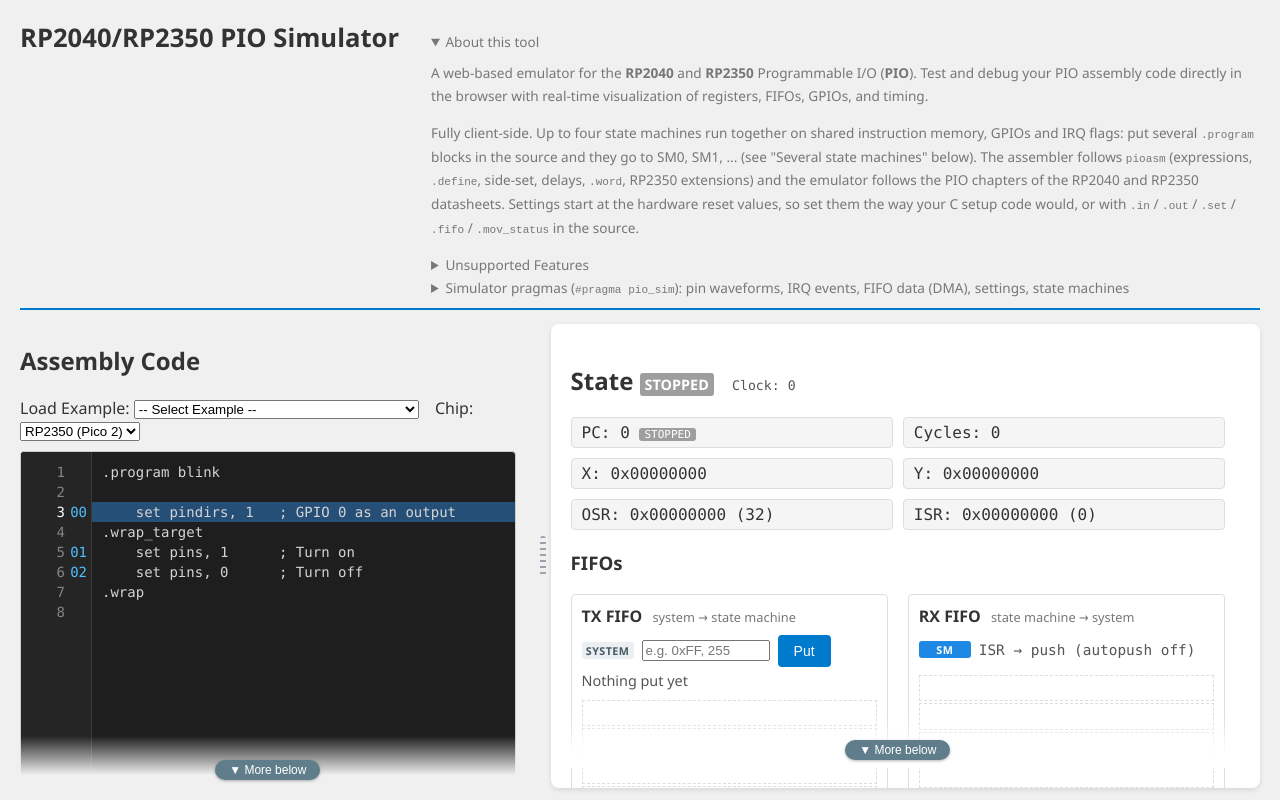
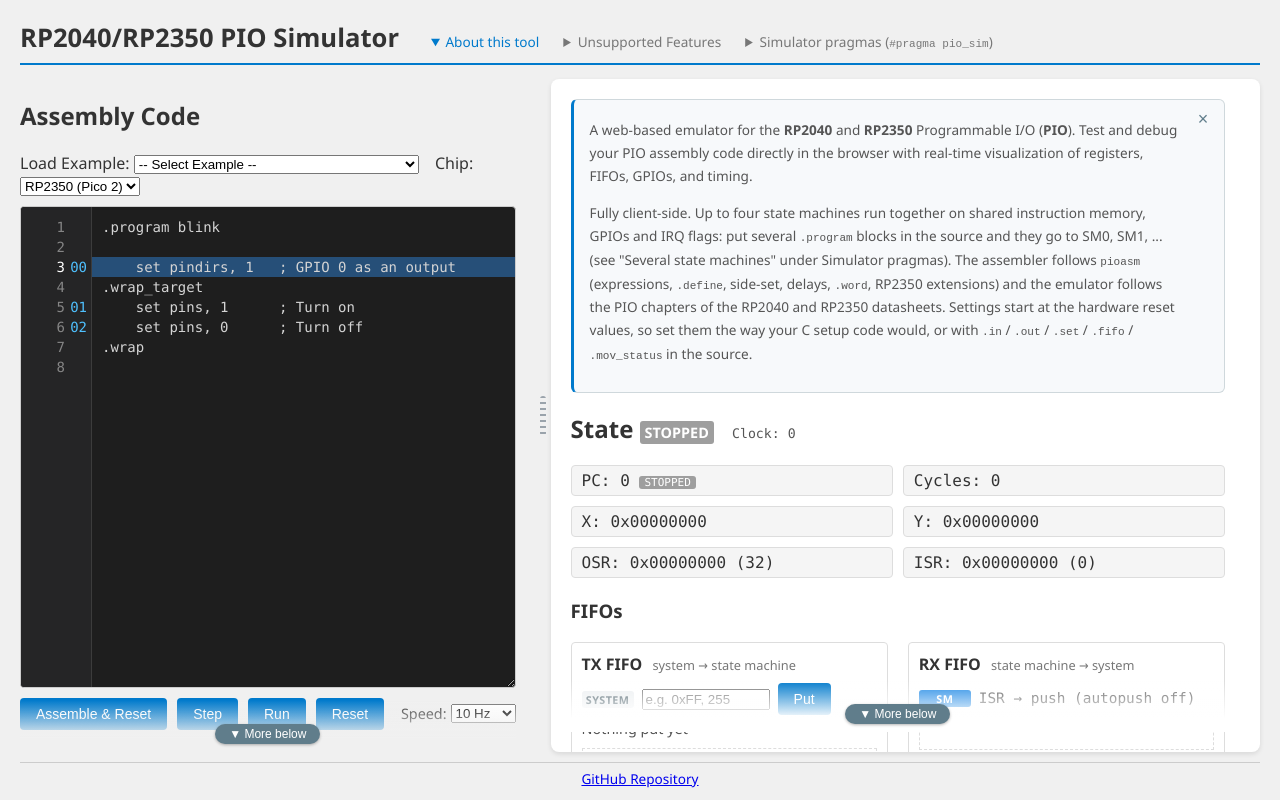
Before and after one commit to ice458/pio_sim, a plain HTML site: page index.html in a window 1280 px wide. Both pictures are taken after a click on the heading "About this tool". Drawn offline with Linux system fonts and the light colour scheme.

Commit message:
Header help beside the editor; footer across the page
- The three help sections stay as one row of titles. What one opens no
  longer reflows the header or covers the page: it shows at the top of
  the State pane, beside the editor, so the pragma reference can be read
  while writing the program. One at a time; it stays open while editing
  and closes with its title again or its x.
- The footer is one line across the bottom of the page again, outside
  the panes, and styled here (the site's injected footer included).

Co-Authored-By: Claude Opus 5.5 <noreply@anthropic.com>

```diff
--- a/index.html
+++ b/index.html
@@ -137,27 +137,33 @@
             </div> -->
 
             <div class="header-links">
-            <details class="about-section" style="font-size: 0.85em; color: #777; line-height: 1.7;">
+            <details class="about-section">
                 <summary style="cursor: pointer;">About this tool</summary>
+                <div class="help-panel">
                 <p style="margin: 8px 0 0 0;">
                     A web-based emulator for the <strong>RP2040</strong> and <strong>RP2350</strong> Programmable I/O (<strong>PIO</strong>). Test and debug your PIO assembly code directly in the browser with real-time visualization of registers, FIFOs, GPIOs, and timing.
                 </p>
                 <p>
-                    Fully client-side. Up to four state machines run together on shared instruction memory, GPIOs and IRQ flags: put several <code>.program</code> blocks in the source and they go to SM0, SM1, ... (see "Several state machines" below). The assembler follows <code>pioasm</code> (expressions, <code>.define</code>, side-set, delays, <code>.word</code>, RP2350 extensions) and the emulator follows the PIO chapters of the RP2040 and RP2350 datasheets. Settings start at the hardware reset values, so set them the way your C setup code would, or with <code>.in</code> / <code>.out</code> / <code>.set</code> / <code>.fifo</code> / <code>.mov_status</code> in the source.
+                    Fully client-side. Up to four state machines run together on shared instruction memory, GPIOs and IRQ flags: put several <code>.program</code> blocks in the source and they go to SM0, SM1, ... (see "Several state machines" under Simulator pragmas). The assembler follows <code>pioasm</code> (expressions, <code>.define</code>, side-set, delays, <code>.word</code>, RP2350 extensions) and the emulator follows the PIO chapters of the RP2040 and RP2350 datasheets. Settings start at the hardware reset values, so set them the way your C setup code would, or with <code>.in</code> / <code>.out</code> / <code>.set</code> / <code>.fifo</code> / <code>.mov_status</code> in the source.
                 </p>
+                </div>
             </details>
 
-            <details style="font-size: 0.85em; color: #777;">
+            <details>
                 <summary style="cursor: pointer;">Unsupported Features</summary>
+                <div class="help-panel">
                 <ul style="margin: 4px 0 0 1.2em; padding: 0;">
                     <li>Other PIO blocks: <code>irq prev</code> / <code>irq next</code> flags exist but nothing else drives them</li>
                     <li><code>OUT_STICKY</code> / <code>INLINE_OUT_EN</code>, GPIOs above 31 (<code>GPIOBASE</code>), system-level interrupts and DMA</li>
                     <li>Loading at a non-zero offset (<code>.origin</code> is accepted; the program is loaded at address 0)</li>
                 </ul>
+                </div>
             </details>
 
-            <details style="font-size: 0.85em; color: #777; line-height: 1.7;">
-                <summary style="cursor: pointer;">Simulator pragmas (<code>#pragma pio_sim</code>): pin waveforms, IRQ events, FIFO data (DMA), settings, state machines</summary>
+            <details>
+                <summary style="cursor: pointer;">Simulator pragmas (<code>#pragma pio_sim</code>)</summary>
+                <div class="help-panel">
+                <p style="margin: 0;"><strong>Simulator pragmas</strong>: pin waveforms, IRQ events, FIFO data (DMA), settings, state machines.</p>
                 <p style="margin: 8px 0 0 0;">
                     Comment lines starting with <code>; #pragma pio_sim</code> set up the simulation from the source.
                     <code>pioasm</code> ignores them, so they can stay in your real code and are saved with it.
@@ -191,7 +197,7 @@
                     Autopull / autopush are the state machine's end of the FIFOs, not this.
                     Scope as for <code>config</code>.
                 </p>
-                <p style="margin: 8px 0 0 0;"><strong>Settings</strong>: load the controls below on Assemble.</p>
+                <p style="margin: 8px 0 0 0;"><strong>Settings</strong>: load the Pin Configuration and Shift &amp; FIFO Control settings on Assemble.</p>
                 <pre style="margin: 4px 0; padding: 6px 8px; background: #f5f5f5; overflow-x: auto;">; #pragma pio_sim config out_base 0 out_count 2 set_base 0 sideset_base 4
 ; #pragma pio_sim config in_base 0 jmp_pin 5 autopull on pull_thresh 8</pre>
                 <p style="margin: 0;">
@@ -220,6 +226,7 @@
                     the tabs choose whose registers, FIFOs and settings are shown. IRQ flags written by one state machine are seen by all on the next cycle,
                     and when two write the same pin on the same cycle the higher-numbered one wins, as on the chip.
                 </p>
+                </div>
             </details>
             </div>
         </header>
@@ -554,8 +561,7 @@
             </div>
         </div>
 
-        <footer
-            style="margin-top: 20px; padding-top: 10px; border-top: 1px solid #ccc; text-align: center; font-size: 0.9em;">
+        <footer>
             <p>
                 <a href="https://github.com/ice458/pio_sim" target="_blank" rel="noopener">GitHub Repository</a>
             </p>
--- a/main.js
+++ b/main.js
@@ -296,11 +296,40 @@ const SPLIT_KEY = 'pio_sim_split_v1';
 const SPLIT_MIN_LEFT = 300;     // px: the editor's buttons in one row
 const SPLIT_MIN_RIGHT = 420;    // px: the State panel's tabs and FIFOs
 
-// The footer goes at the end of the State pane, which scrolls; in one
-// column that is still the end of the page.
+// Help sections: the header keeps the row of titles; what one opens shows
+// at the top of the State pane, beside the editor and not over it, so the
+// pragma reference can be read while writing the program. One at a time;
+// it stays until closed (its title again, or its x).
 {
-    const footer = document.querySelector('footer');
-    if (footer) statusPane.appendChild(footer);
+    const dock = document.createElement('div');
+    dock.className = 'help-dock';
+    statusPane.insertBefore(dock, statusPane.firstChild);
+    const helps = [...document.querySelectorAll('.header-links details')];
+    const show = () => {
+        for (const d of helps) d.helpPanel.style.display = d.open ? '' : 'none';
+    };
+    for (const d of helps) {
+        const panel = d.querySelector('.help-panel');
+        d.helpPanel = panel;
+        const close = document.createElement('button');
+        close.type = 'button';
+        close.className = 'help-close';
+        close.textContent = '×';
+        close.title = 'Close';
+        close.addEventListener('click', () => { d.open = false; show(); });
+        panel.insertBefore(close, panel.firstChild);
+        dock.appendChild(panel);
+        // On the click itself (the toggle event comes later, after any
+        // further click), so the newest one is the one left open.
+        d.querySelector('summary').addEventListener('click', () => {
+            if (!d.open) {
+                for (const o of helps) if (o !== d) o.open = false;
+                statusPane.scrollTop = 0;
+            }
+        });
+        d.addEventListener('toggle', show);
+    }
+    show();
 }
 
 // The editor's share of the width, a fraction of the two panes; null for
--- a/style.css
+++ b/style.css
@@ -16,6 +16,7 @@ body {
 /* The title and the help sections on one line; an opened section takes a
    line of its own. */
 header {
+    position: relative;
     display: flex;
     flex-wrap: wrap;
     align-items: baseline;
@@ -38,8 +39,69 @@ header h1 {
     gap: 2px 24px;
 }
 
-.header-links details[open] {
-    flex-basis: 100%;
+.header-links details {
+    font-size: 0.85em;
+    color: #777;
+}
+
+.header-links details[open] > summary {
+    color: #007acc;
+}
+
+/* What a help section opens, at the top of the State pane (moved there by
+   main.js): beside the editor, never over it. */
+.help-dock .help-panel {
+    position: relative;
+    margin: 0 0 18px;
+    padding: 10px 40px 12px 16px;
+    font-size: 0.85em;
+    color: #555;
+    line-height: 1.7;
+    background-color: #f7f9fb;
+    border: 1px solid #cfd8dc;
+    border-left: 3px solid #007acc;
+    border-radius: 6px;
+}
+
+.help-close {
+    position: absolute;
+    top: 6px;
+    right: 8px;
+    width: 26px;
+    height: 26px;
+    padding: 0;
+    font-size: 18px;
+    line-height: 26px;
+    color: #607d8b;
+    background: transparent;
+    border-radius: 13px;
+}
+
+.help-close:hover {
+    background-color: #e3e8ec;
+    color: #333;
+}
+
+/* One line across the bottom of the page. */
+footer {
+    flex: none;
+    margin-top: 10px;
+    padding-top: 6px;
+    border-top: 1px solid #ccc;
+    text-align: center;
+    font-size: 0.85em;
+    color: #999;
+}
+
+footer p {
+    display: inline;
+    margin: 0;
+}
+
+footer p + p::before {
+    content: '|';
+    margin: 0 12px;
+    color: #bbb;
 }
 
 .main-content {
@@ -123,8 +185,6 @@ body.resizing * {
 
     header {
         flex: none;
-        max-height: 45vh;
-        overflow-y: auto;
     }
 
     .main-content {
```
